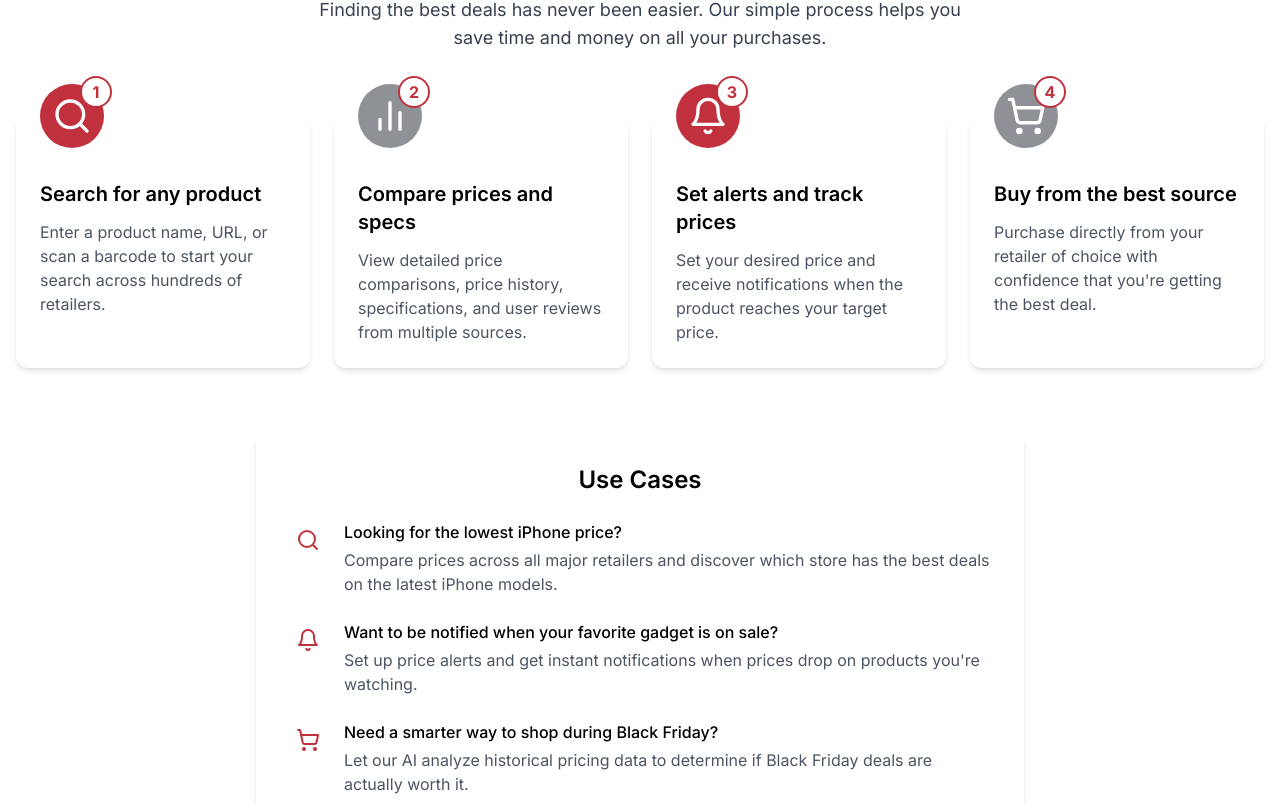
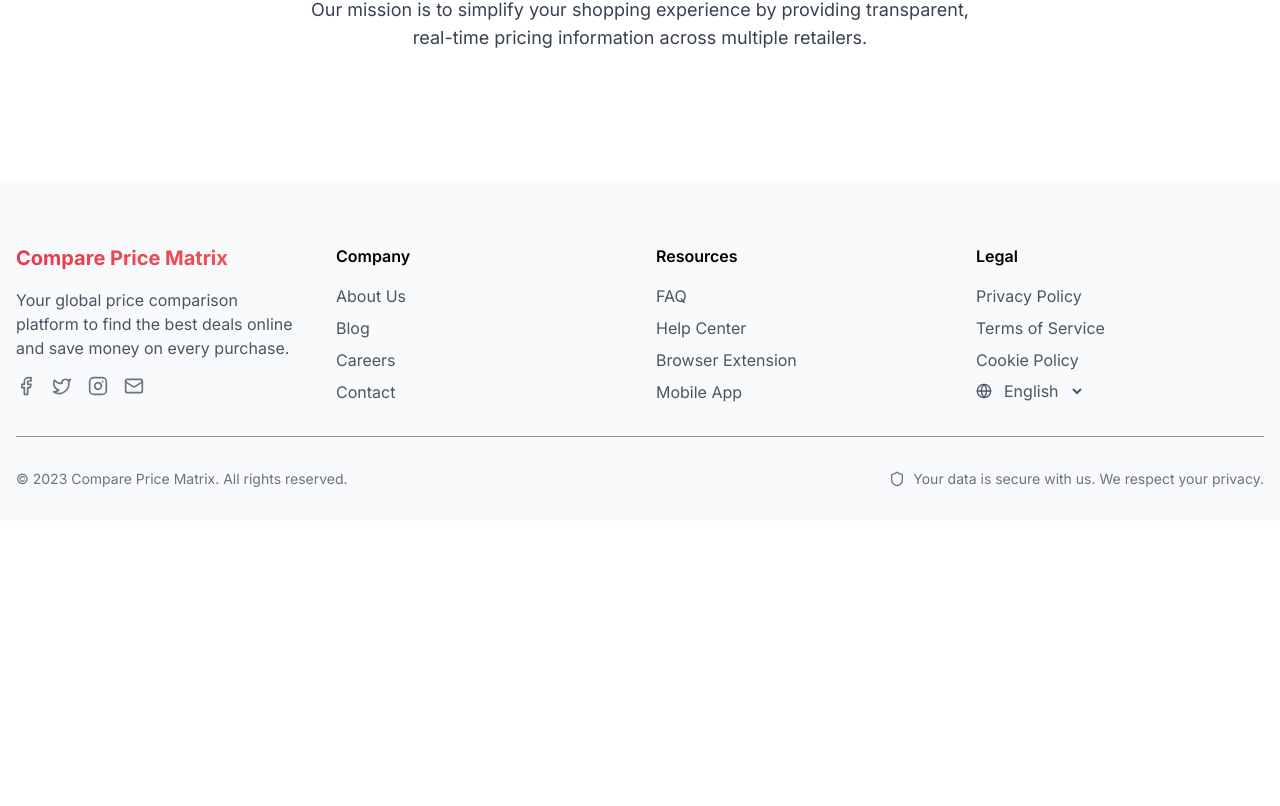
Before and after one commit to Joenasriani/dealfindr-ai-compass, a React (Vite) app: page / in a window 1280 px wide. Shown: the part 854-1660 px from the top of the page. After the commit the page ends 1375 px from the top, so only its background shows below. Built offline with nearby package versions, Linux system fonts and the light colour scheme.

Commit message:
Remove How It Works section
Removes the "How DealFindr Works" section from the homepage.

```diff
--- a/src/components/HowItWorks.tsx
+++ b/src/components/HowItWorks.tsx
@@ -1,33 +1,5 @@
 
 import React from 'react';
-import { Search, BarChart2, Bell, ShoppingCart } from 'lucide-react';
-
-const steps = [
-  {
-    icon: <Search className="h-10 w-10 text-white" />,
-    title: "Search for any product",
-    description: "Enter a product name, URL, or scan a barcode to start your search across hundreds of retailers.",
-    bgColor: "bg-dealfindr-blue"
-  },
-  {
-    icon: <BarChart2 className="h-10 w-10 text-white" />,
-    title: "Compare prices and specs",
-    description: "View detailed price comparisons, price history, specifications, and user reviews from multiple sources.",
-    bgColor: "bg-dealfindr-blue-dark"
-  },
-  {
-    icon: <Bell className="h-10 w-10 text-white" />,
-    title: "Set alerts and track prices",
-    description: "Set your desired price and receive notifications when the product reaches your target price.",
-    bgColor: "bg-dealfindr-green"
-  },
-  {
-    icon: <ShoppingCart className="h-10 w-10 text-white" />,
-    title: "Buy from the best source",
-    description: "Purchase directly from your retailer of choice with confidence that you're getting the best deal.",
-    bgColor: "bg-dealfindr-green-dark"
-  }
-];
 
 const HowItWorks = () => {
   return (
@@ -35,62 +7,12 @@ const HowItWorks = () => {
       <div className="container mx-auto px-4">
         <div className="text-center mb-16">
           <h2 className="text-3xl md:text-4xl font-bold mb-4">
-            How DealFindr{' '}
-            <span className="gradient-text">Works</span>
+            Why Choose{' '}
+            <span className="gradient-text">DealFindr</span>
           </h2>
           <p className="text-lg text-gray-700 max-w-2xl mx-auto">
-            Finding the best deals has never been easier. Our simple process helps you save time and money on all your purchases.
+            Our mission is to simplify your shopping experience by providing transparent, real-time pricing information across multiple retailers.
           </p>
-        </div>
-
-        <div className="grid grid-cols-1 md:grid-cols-2 lg:grid-cols-4 gap-6">
-          {steps.map((step, index) => (
-            <div key={index} className="bg-white rounded-xl p-6 shadow-md relative">
-              <div className={`${step.bgColor} rounded-full w-16 h-16 flex items-center justify-center mb-4 absolute -top-8 left-6`}>
-                {step.icon}
-                <div className="absolute -top-2 -right-2 bg-white rounded-full w-8 h-8 flex items-center justify-center font-bold text-dealfindr-blue border-2 border-dealfindr-blue">
-                  {index + 1}
-                </div>
-              </div>
-              <div className="pt-10">
-                <h3 className="text-xl font-semibold mb-3">{step.title}</h3>
-                <p className="text-gray-600">{step.description}</p>
-              </div>
-            </div>
-          ))}
-        </div>
-
-        <div className="mt-16 max-w-3xl mx-auto bg-white rounded-xl p-8 shadow-md">
-          <h3 className="text-2xl font-semibold mb-6 text-center">Use Cases</h3>
-          <div className="space-y-6">
-            <div className="flex items-start">
-              <div className="bg-dealfindr-blue-light rounded-full p-2 mr-4">
-                <Search className="h-6 w-6 text-dealfindr-blue" />
-              </div>
-              <div>
-                <h4 className="font-medium mb-1">Looking for the lowest iPhone price?</h4>
-                <p className="text-gray-600">Compare prices across all major retailers and discover which store has the best deals on the latest iPhone models.</p>
-              </div>
-            </div>
-            <div className="flex items-start">
-              <div className="bg-dealfindr-blue-light rounded-full p-2 mr-4">
-                <Bell className="h-6 w-6 text-dealfindr-blue" />
-              </div>
-              <div>
-                <h4 className="font-medium mb-1">Want to be notified when your favorite gadget is on sale?</h4>
-                <p className="text-gray-600">Set up price alerts and get instant notifications when prices drop on products you're watching.</p>
-              </div>
-            </div>
-            <div className="flex items-start">
-              <div className="bg-dealfindr-blue-light rounded-full p-2 mr-4">
-                <ShoppingCart className="h-6 w-6 text-dealfindr-blue" />
-              </div>
-              <div>
-                <h4 className="font-medium mb-1">Need a smarter way to shop during Black Friday?</h4>
-                <p className="text-gray-600">Let our AI analyze historical pricing data to determine if Black Friday deals are actually worth it.</p>
-              </div>
-            </div>
-          </div>
         </div>
       </div>
     </section>
```
